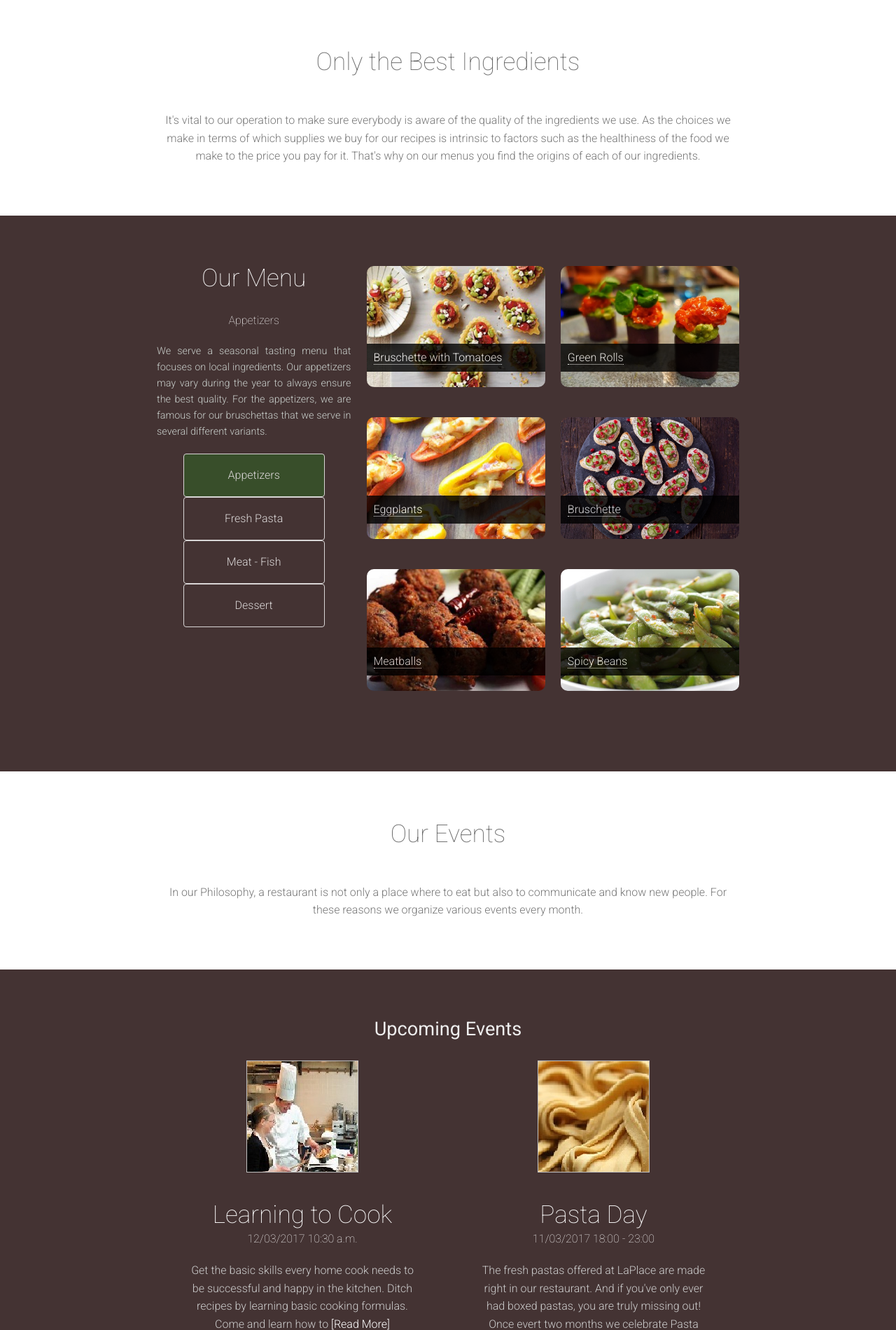
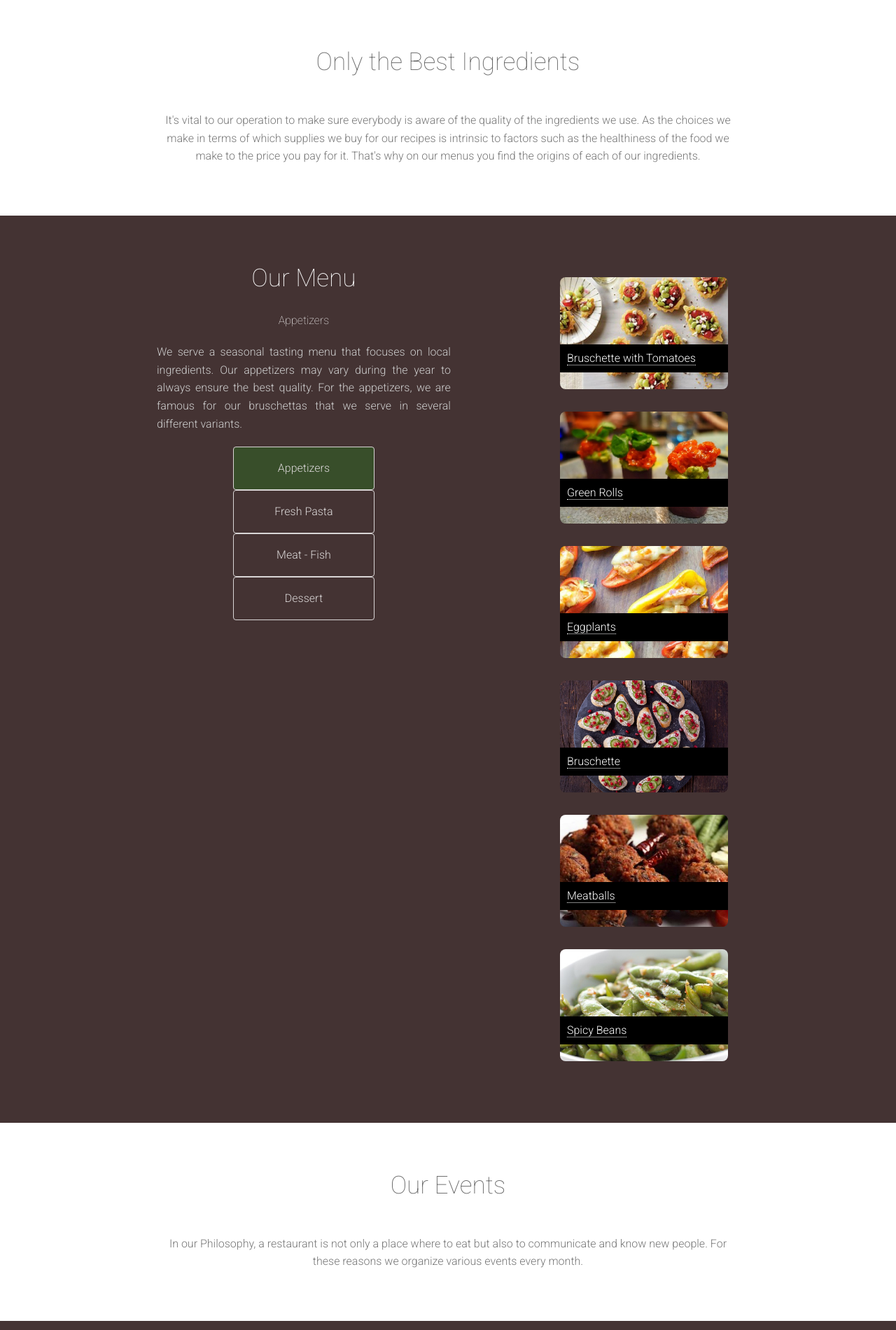
Before and after one commit to linusfessler/web-engineering, a PHP site: page / in a window 1280 px wide. Shown: the part 1343-3243 px from the top of the page at 70% size. Run offline with PHP 8.4, Linux system fonts and the light colour scheme.

Commit message:
Started animation

```diff
--- a/assets/css/style.css
+++ b/assets/css/style.css
@@ -153,25 +153,22 @@ input, textarea {
 	border-radius: 4px;
 }
 
-
-/* Menu section */
-
 .menu-wrapper{
-    background-color:#F8F8F8;
-    width:100%;
-    max-height:100px;
-    position:fixed;
-    top:0%;
-    z-index:1000;
+    background-color: #F8F8F8;
+    width: 100%;
+    max-height: 100px;
+    position: fixed;
+    top: 0%;
+    z-index: 1000;
 }
 
 .logo {
-    max-width:130px;
+    max-width: 130px;
 }
 
 .logo img {
-width:100%;
-height:100%;
+	width: 100%;
+	height: 100%;
 }
 
 .title-wrapper {
@@ -187,82 +184,111 @@ height:100%;
 	position: absolute;
 	top: 55%;
 	transform: translate(-50%, 0);
-width:200px;
-height:50px;
+	width: 200px;
+	height: 50px;
 	border: 2px solid white;
-border-radius:5px;
+	border-radius: 5px;
 	background-color: black;
 	opacity: 0.8;
-color:white;
-font-size:18px;
-line-height:50px;
+	color: white;
+	font-size: 18px;
+	line-height: 50px;
 }
 
-#restaurantMenu {
-flex:1;
-}
-#restaurantMenu p{
-text-align: justify;
-font-size:0.9em;
-color: #c7cdc9;
-}
-#menuItems {
-flex:2;
+
+/* Our Menu */
+
+.restaurant-menu {
 	display: flex;
 	flex-direction: row;
-justify-content: space-between;
-flex-wrap: wrap;
-}
-.restaurant-menu-wrapper {
-display: flex;
-flex-direction: column;
-justify-content: space-between;
+	justify-content: center;
 	flex-wrap: wrap;
 }
 
-.menuImages {
-width: 46%;
-margin-left: 4%;
+.restaurant-menu > div:nth-child(1) p {
+	margin: 0 auto;
+	text-align: justify;
 }
-.menuImages img{
-border-radius:10px;
-max-width: 100%;
+
+.restaurant-menu > div:nth-child(2) {
+	display: flex;
+	flex-direction: row;
+	justify-content: center;
+	flex-wrap: wrap;
+}
+
+.menu-item {
+	position: relative;
+	width: 15em;
+	height: 10em;
+	margin: 1em;
+	border-radius: 0.5em;
+	overflow: hidden;
+}
+
+.menu-item img {
+	width: 100%;
 	height: auto;
 }
-.sectionName {
-height:40px;
-background-color:black;
-opacity: 0.8;
-position:relative;
-bottom:65px;
+
+.menu-item > div {
+	position: absolute;
+	box-sizing: border-box;
+	top: 60%;
+	height: 2.5em;
+	line-height: 2.5em;
+	width: 100%;
+	background-color: black;
 	padding: 0 10px;
-text-align:left;
-line-height:40px;
+	text-align: left;
 }
-.sectionName a {
-color:white;
+
+.menu-item:hover > div {
+	background: linear-gradient(#ff6464, rgba(0,0,0,0));
+	height: 100%;
+	top: 0;
+	text-align: center;
+	transition: all 0.5s;
+}
+
+.menu-item:hover > div > div {
+	line-height: 10em;
+	transform: rotateY(360deg);
+	transition: all 1s ease-in;
+}
+
+.menu-item div a {
+	color: white;
 	border-bottom: 1px dotted #fff;
 	text-decoration: none;
 }
+
+.menu-item > a {
+	width: 100%;
+	height: 100%;
+}
+
 #menuSectionNav {
-margin-top:20px;
-margin-bottom:20px;
+	margin-top: 20px;
+	margin-bottom: 20px;
 }
+
 #menuSectionNav a{
-	width:200px;
-	height:60px;
+	width: 200px;
+	height: 60px;
 	border: 1px solid white;
-	border-radius:4px;
-	opacity:0.8;
-	display:block;
-	text-align:center;
-	color:white;
-	text-decoration:none;
-	line-height:60px;
-	margin:0px auto;
+	border-radius: 4px;
+	opacity: 0.8;
+	display: block;
+	text-align: center;
+	color: white;
+	text-decoration: none;
+	line-height: 60px;
+	margin: 0px auto;
 }
+
 #menuSectionNav a:first-child {
-background-color:#365529;
+	background-color: #365529;
 }
 
 
@@ -479,16 +505,25 @@ text-align:center;
 	article {
 		width: 65%;
 	}
+
+	.restaurant-menu {
+		flex-wrap: nowrap;
+	}
+
+	.restaurant-menu > div:nth-child(2) {
+		justify-content: flex-end;
+	}
+
 	nav ul {
 		display: flex;
 		flex-direction: row;
 		justify-content: space-between;
 		font-size: 2em;
 	}
+
 	#title {
 		font-size: 5em;
 	}
-    .restaurant-menu-wrapper { flex-direction:row; }
 
 	.book-a-table-form-container, .opening-hours {
 		width: 50%;
--- a/index.html
+++ b/index.html
@@ -71,8 +71,8 @@
 
 		<!-- Menu -->
 		<section class="brown-section" id="menu">
-            <article class="restaurant-menu-wrapper">
-                <div id="restaurantMenu">
+            <article class="restaurant-menu">
+                <div>
                     <div>
 						<header class="medium-header" style="margin-bottom: 1em">Our Menu</header>
 						<header class="small-header">Appetizers</header>
@@ -87,60 +87,66 @@
                         <a href="">Meat - Fish</a>
                         <a href="">Dessert</a>
                     </div>
-
                 </div>
-                <div id="menuItems">
-                        <div class="menuImages">
+                <div>
+					<div class="menu-item">
 						<a href="#">
 							<img src="images/pic01.jpg" alt="" />
 						</a>
-                            <div class="sectionName">
-                                <a href="#">Bruschette with Tomatoes
-                                </a>
+						<div>
+							<div>
+								<a href="#">Bruschette with Tomatoes</a>
 							</div>
 						</div>
-                        <div class="menuImages">
+					</div>
+					<div class="menu-item">
 						<a href="#">
 							<img src="images/pic02.jpg" alt="" />
 						</a>
-                            <div class="sectionName">
+						<div>
+							<div>
 								<a href="#">Green Rolls </a>
 							</div>
 						</div>
-
-                        <div class="menuImages">
+					</div>
+					<div class="menu-item">
 						<a href="#">
 							<img src="images/pic03.jpg" alt=""/>
 						</a>
-                            <div class="sectionName">
+						<div>
+							<div>
 								<a href="#">Eggplants  </a>
 							</div>
 						</div>
-
-                        <div class="menuImages">
+					</div>
+					<div class="menu-item">
 						<a href="#">
 							<img src="images/pic04.jpg" alt="" />
 						</a>
-                            <div class="sectionName">
+						<div>
+							<div>
 								<a href="#">Bruschette</a>
 							</div>
 						</div>
-
-                        <div class="menuImages">
+					</div>
+					<div class="menu-item">
 						<a href="#">
 							<img src="images/pic05.jpg" alt="" />
 						</a>
-                            <div class="sectionName">
+						<div>
+							<div>
 								<a href="#">Meatballs</a>
 							</div>
 						</div>
-
-                        <div class="menuImages">
+					</div>
+					<div class="menu-item">
 						<a href="#">
 							<img src="images/pic06.jpg" alt="" />
 						</a>
-                            <div class="sectionName">
+						<div>
+							<div>
 								<a href="#">Spicy Beans</a>
+							</div>
 						</div>
 					</div>
                 </div>
```
Lines whose indentation alone changed are shown as unchanged.
